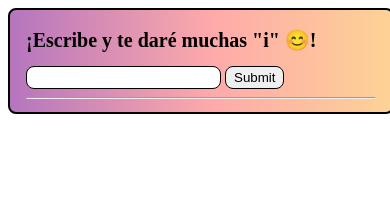
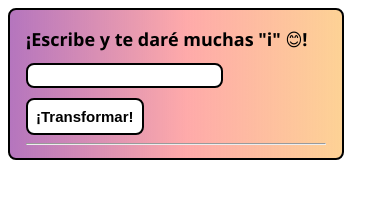
Before and after one commit to solenyyy/project-vowels, a website built with Vite: page src/index.html in a window 390 px wide. Built offline with nearby package versions, Linux system fonts and the light colour scheme.

Commit message:
responsive

```diff
--- a/src/index.css
+++ b/src/index.css
@@ -1,3 +1,7 @@
+body {
+  font-family: "Segoe UI", Tahoma, Geneva, Verdana, sans-serif;
+}
+
 form {
   border: 2px solid black;
   border-radius: 8px;
@@ -14,17 +18,34 @@ form {
 }
 
 input {
-  border: 1px solid black;
+  border: 2px solid black;
   border-radius: 8px;
   padding: 0.2rem 0.5rem;
 }
 
 h1 {
-  font-size: 20px;
+  font-size: 18px;
 }
 
 p {
   font-style: italic;
-  font-size: 20px;
+  font-size: 18px;
   font-weight: 600;
 }
+
+.btn {
+  padding: 8px;
+  font-weight: 600;
+  font-size: 15px;
+  background: white;
+}
+
+@media (max-width: 500px) {
+  form {
+    width: 300px;
+  }
+
+  .btn {
+    margin-top: 10px;
+  }
+}
--- a/src/index.html
+++ b/src/index.html
@@ -12,7 +12,7 @@
   <form>
     <h1>¡Escribe y te daré muchas "i" 😊!</h1>
     <input class="texto-value" type="text" id="rst">
-    <input class="btn" type="submit">
+    <input class="btn" type="submit" value="¡Transformar!">
     <div class="result"><hr></div>
   </form>
 </body>
```
